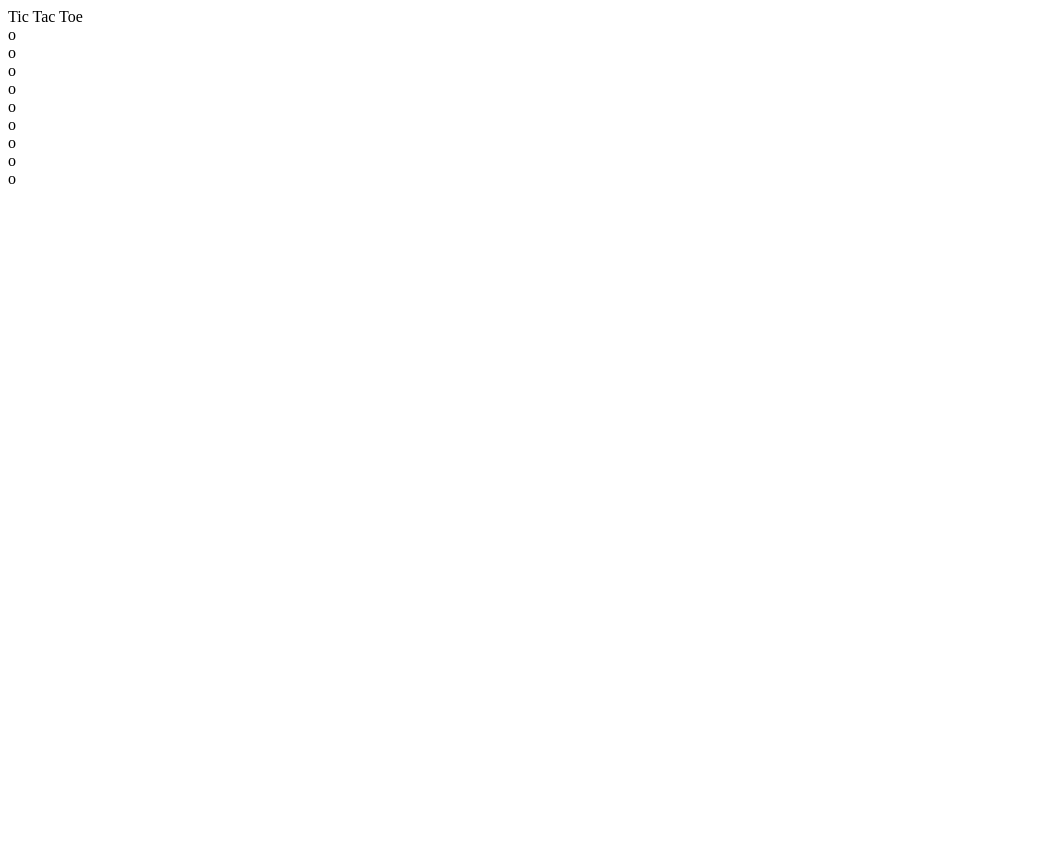
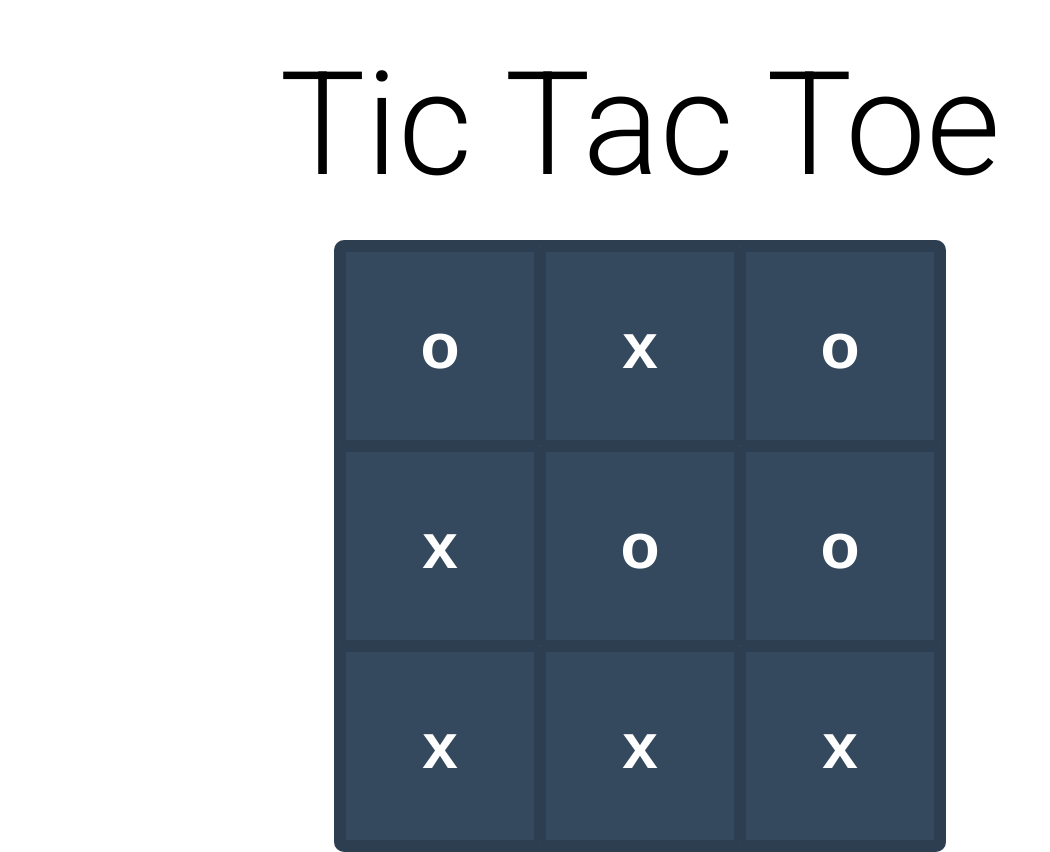
Before and after one commit to jack-white9/tic-tac-toe, a plain HTML site: page index.html in a window 1280 px wide. Shown: the whole page, without its empty margins (0-1050 px from the left). Before the commit the page ends 800 px from the top, so only its background shows below. Drawn offline with Linux system fonts and the light colour scheme.

Commit message:
Skeleton HTML & CSS

```diff
--- a/index.html
+++ b/index.html
@@ -2,7 +2,6 @@
 <html lang="en">
 <head>
     <meta charset="utf-8">
-    <title>myLibrary</title>
     <link href="favicon.ico" rel="icon"/>
     <link href="styles.css" rel="stylesheet"/>
     <link rel="preconnect" href="https://fonts.googleapis.com">
@@ -15,18 +14,17 @@
     <wrapper>
         <header>Tic Tac Toe</header>
         <container>
-            <div>o</div>
-            <div>o</div>
-            <div>o</div>
-            <div>o</div>
-            <div>o</div>
-            <div>o</div>
-            <div>o</div>
-            <div>o</div>
-            <div>o</div>
+            <div class="cell upper-left">o</div>
+            <div class="cell upper-centre">x</div>
+            <div class="cell upper-right">o</div>
+            <div class="cell centre-left">x</div>
+            <div class="cell centre-centre">o</div>
+            <div class='cell centre-right'>o</div>
+            <div class='cell lower-left'>x</div>
+            <div class='cell lower-centre'>x</div>
+            <div class='cell lower-right'>x</div>
         </container>
     </wrapper>
-
     <script src="main.js"></script>
 </body>
 </html>
--- a/styles.css
+++ b/styles.css
@@ -0,0 +1,45 @@
+wrapper {
+    font-family: 'Roboto', sans-serif;
+    display: flex;
+    flex-direction: row;
+    flex-wrap: wrap;
+    justify-content: center;
+    align-items: center;
+    height: 50vh;
+}
+
+header {
+    font-size: 144px;
+    flex: 1 0 100%;
+    text-align: center;
+    padding-top: 2.5%;
+    padding-bottom: 2.5%;
+}
+
+container {
+    width: 600px;
+    height: 600px;
+    margin: 0 auto;
+    background-color: #34495e;
+    color: #fff;
+    border: 6px solid #2c3e50;
+    border-radius: 10px;
+    display: grid;
+    grid-template: repeat(3, 1fr) / repeat(3, 1fr);
+}
+
+.cell {
+    border: 6px solid #2c3e50;
+    border-radius: 2px;
+    font-family: Helvetica;
+    font-weight: bold;
+    font-size: 4em;
+    display: flex;
+    justify-content: center;
+    align-items: center;
+}
+
+.cell:hover {
+    background-color: #4a5f75;
+    font-size: 5em;
+}
```
